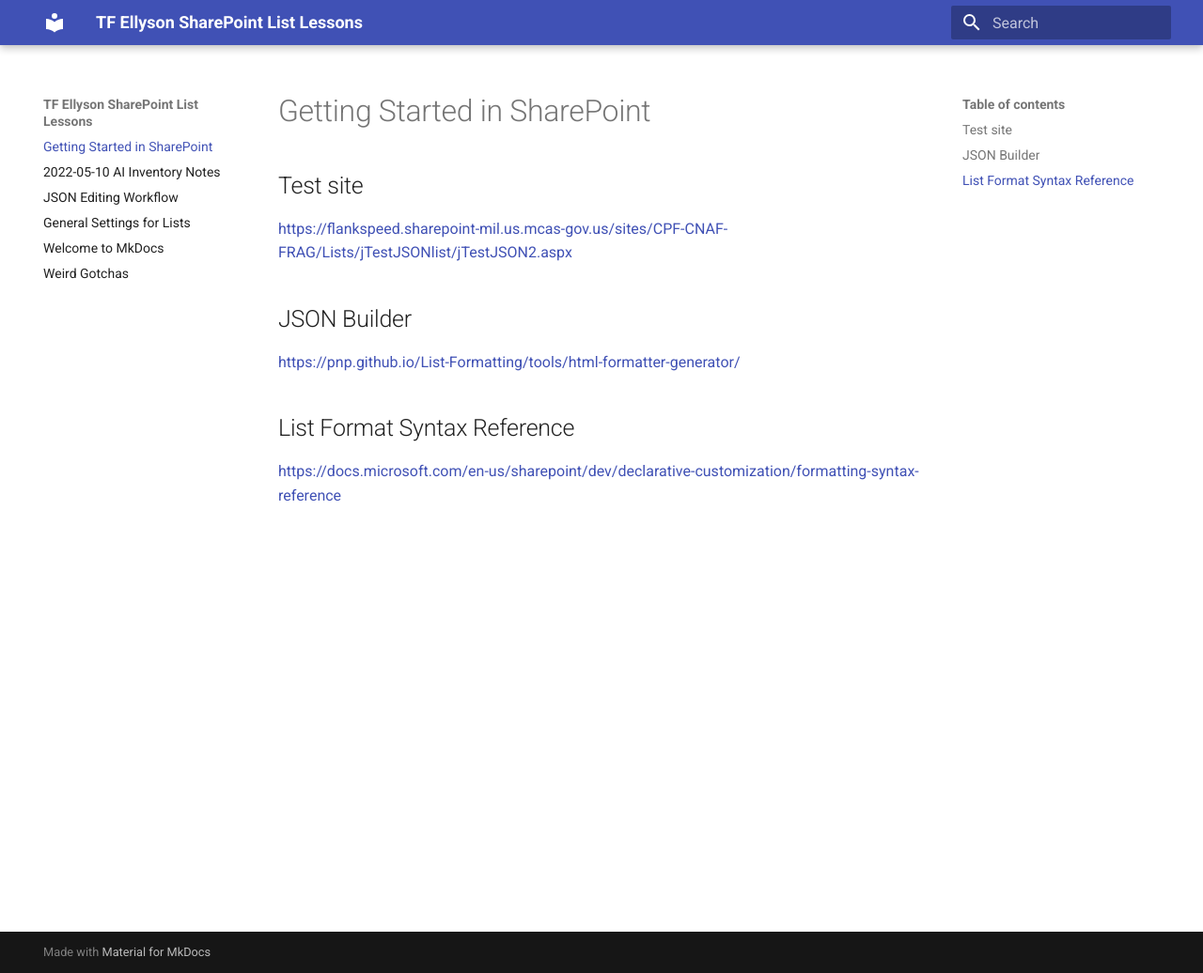
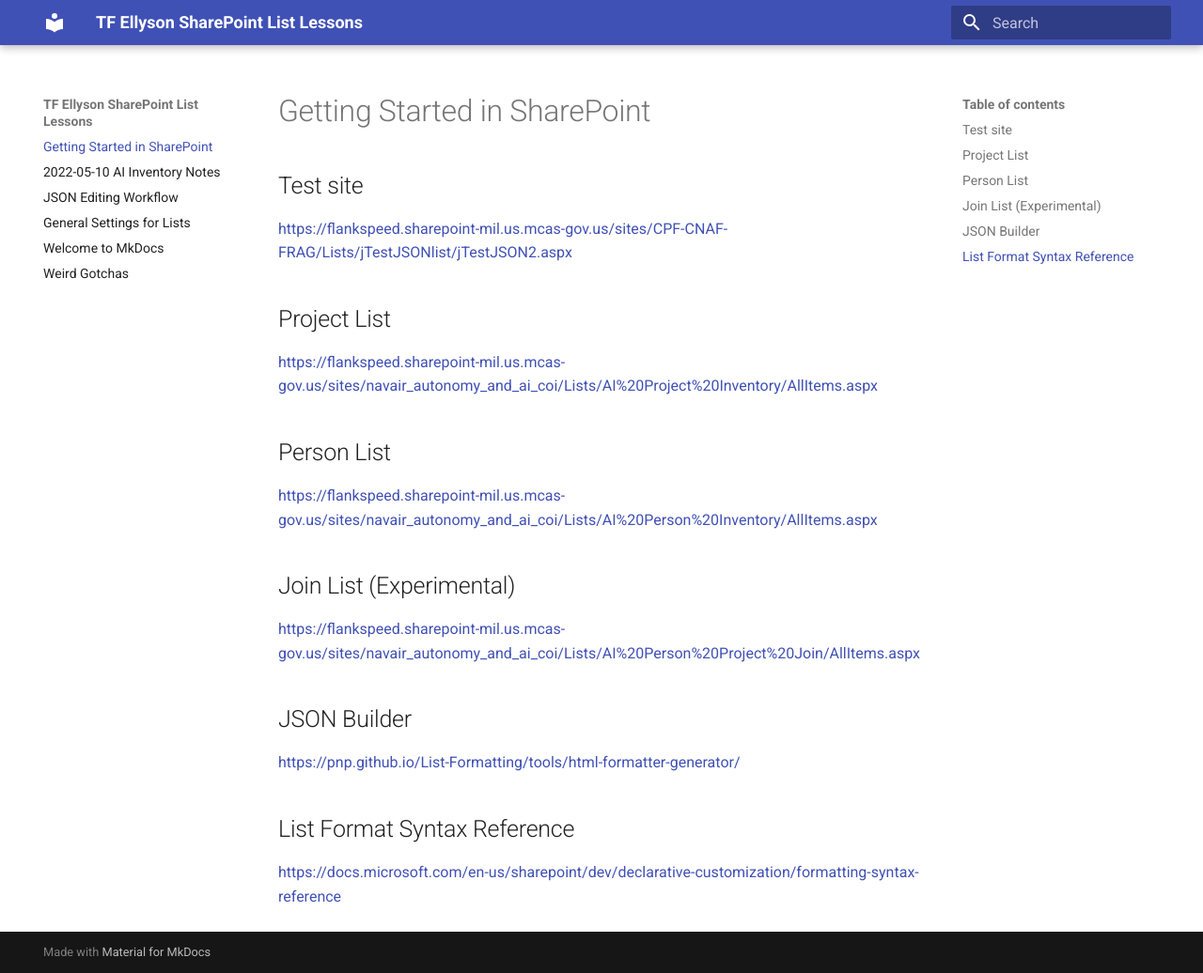
Before and after one commit to alexjbuck/ellysonInventory, an MkDocs documentation site: the page built from docs/index.md, in a window 1280 px wide and 1036 px high. Shown: the whole window at 94% size. Built offline with MkDocs 1.6.1 and Material for MkDocs 9.7.7, drawn with Linux system fonts in a browser that asks for light colours.

Commit message:
Updating docs index to have actual urls

```diff
--- a/docs/index.md
+++ b/docs/index.md
@@ -3,6 +3,18 @@
 ## Test site
 
 <https://flankspeed.sharepoint-mil.us.mcas-gov.us/sites/CPF-CNAF-FRAG/Lists/jTestJSONlist/jTestJSON2.aspx>
+
+## Project List
+
+<https://flankspeed.sharepoint-mil.us.mcas-gov.us/sites/navair_autonomy_and_ai_coi/Lists/AI%20Project%20Inventory/AllItems.aspx>
+
+## Person List
+
+<https://flankspeed.sharepoint-mil.us.mcas-gov.us/sites/navair_autonomy_and_ai_coi/Lists/AI%20Person%20Inventory/AllItems.aspx>
+
+## Join List (Experimental)
+
+<https://flankspeed.sharepoint-mil.us.mcas-gov.us/sites/navair_autonomy_and_ai_coi/Lists/AI%20Person%20Project%20Join/AllItems.aspx>
 
 ## JSON Builder
 
```
